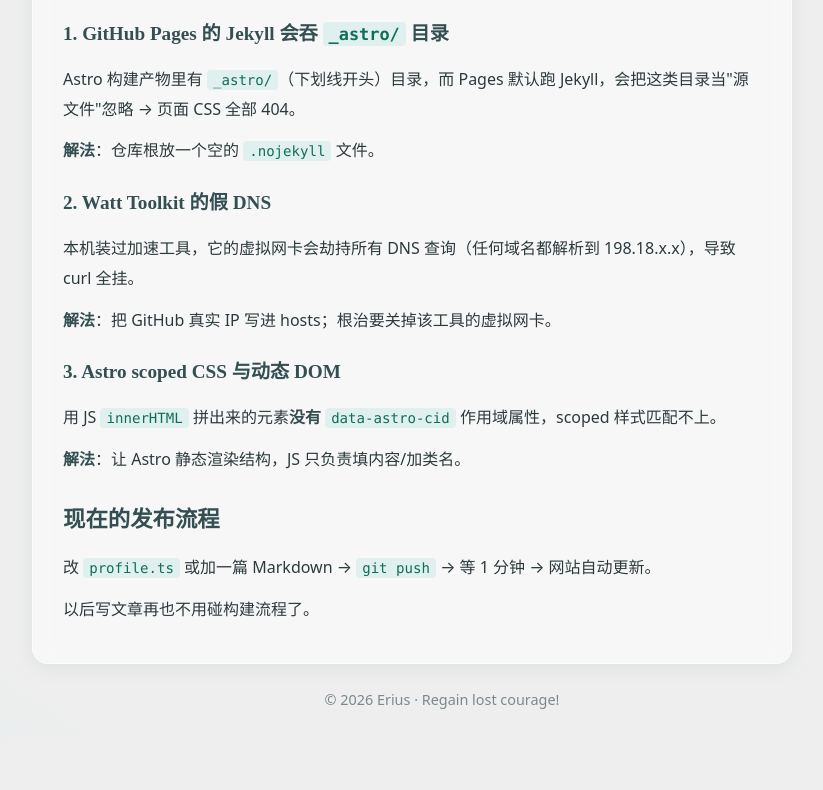
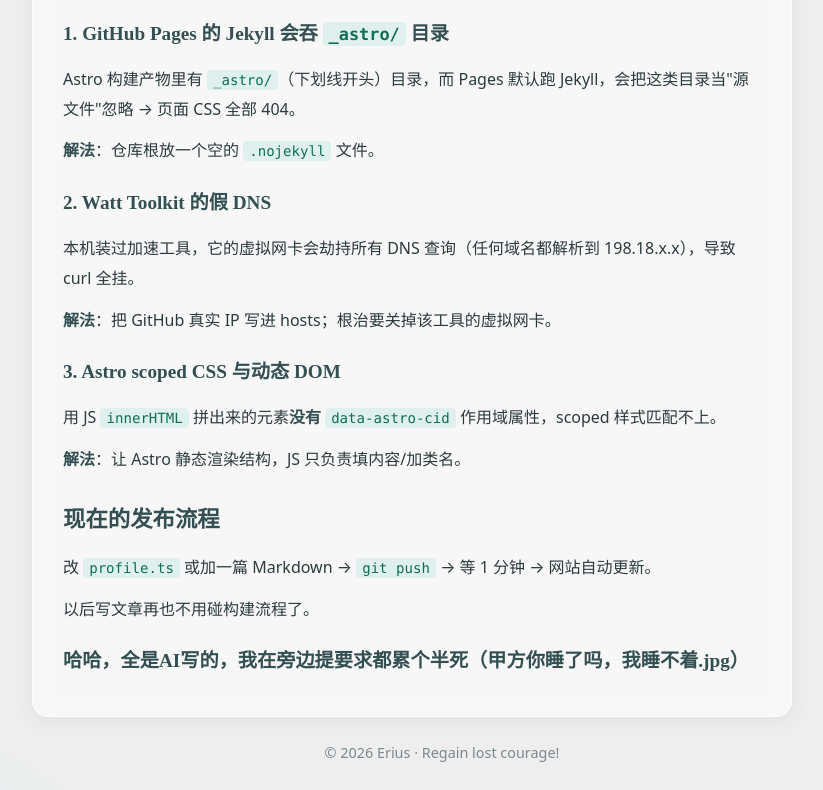
Before and after one commit to GiantAxeint/erius-site, an Astro site in the folder site/: page /tinkering/deploy-actions in a window 1280 px wide. Shown: the part 607-1397 px from the top of the page, without its empty margins (198-1021 px from the left). Before the commit the page ends 1344 px from the top, so only its background shows below. Built offline with nearby package versions, Linux system fonts and the light colour scheme; Astro itself is replaced by a stand-in of ours; a web font is replaced by a local one.

Commit message:
Update deploy-actions.md with additional content

```diff
--- a/site/src/content/tinkering/deploy-actions.md
+++ b/site/src/content/tinkering/deploy-actions.md
@@ -40,3 +40,6 @@ Astro 构建产物里有 `_astro/`（下划线开头）目录，而 Pages 默认
 改 `profile.ts` 或加一篇 Markdown → `git push` → 等 1 分钟 → 网站自动更新。
 
 以后写文章再也不用碰构建流程了。
+
+
+### 哈哈，全是AI写的，我在旁边提要求都累个半死（甲方你睡了吗，我睡不着.jpg）
```
